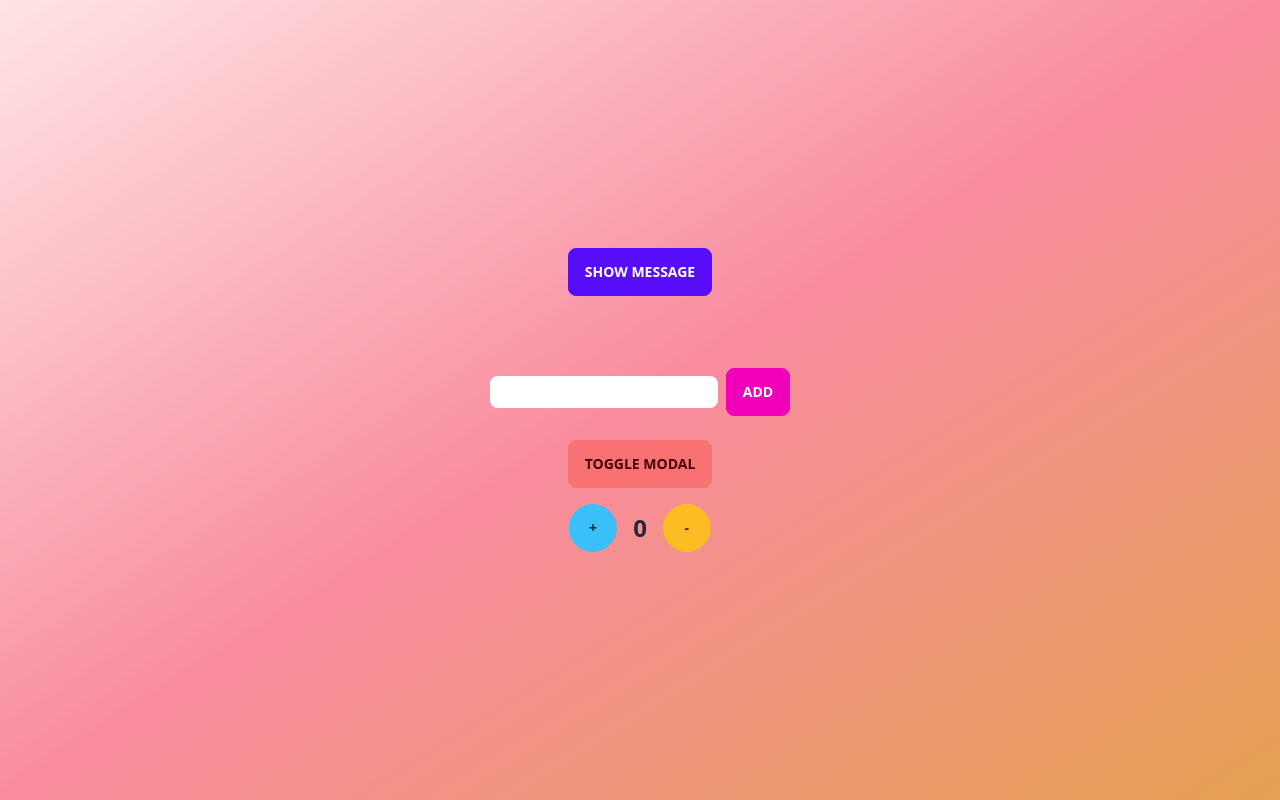
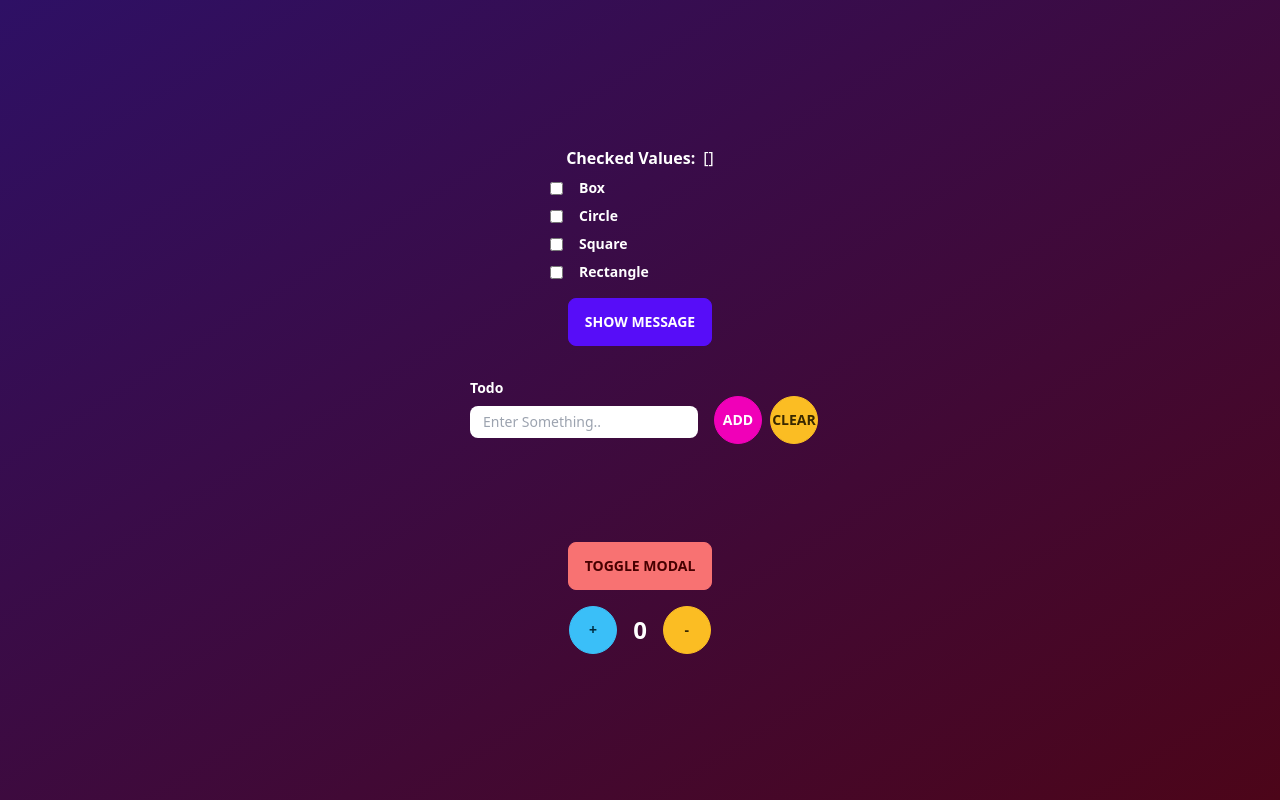
Before and after one commit to mza-codes/vue3-learning, a Vue app: page / in a window 1280 px wide. Built offline with nearby package versions, Linux system fonts and the light colour scheme.

Commit message:
feat: InputBox with prop, localized data

```diff
--- a/src/App.vue
+++ b/src/App.vue
@@ -4,12 +4,16 @@ import ModalT from "./components/ModalT.vue";
 import TodoComponent from "./components/TodoComponent.vue";
 // OptionsAPI Component
 import CounterOld from "./components/CounterOld.vue";
+import { ref } from "vue";
+import CheckBox from "./components/CheckBox.vue";
+const msg = ref("");
 </script>
 
 <template>
     <main
-        class="min-h-screen bg-gradient-to-br from-red-200/50 via-rose-500/60 to-amber-600/70 col gap-4 center p-4"
+        class="min-h-screen bg-gradient-to-br from-violet-950 to-rose-950 text-white col gap-4 center p-4"
     >
+        <CheckBox />
         <IfComponent />
         <TodoComponent />
         <ModalT />
--- /dev/null
+++ b/src/components/CheckBox.vue
@@ -0,0 +1,22 @@
+<script setup lang="ts">
+import { ref } from "vue";
+const checkedNames = ref<string[]>([]);
+const boxes = ["box", "circle", "square", "rectangle"];
+</script>
+
+<template>
+    <div class="col gap-2 center">
+        <div class="row gap-2 items-center">
+            <span class="font-semibold"> Checked Values: </span>
+            <div class="font-medium">{{ checkedNames }}</div>
+        </div>
+        <div
+            class="row gap-4 items-center min-w-[180px]"
+            v-for="name in boxes"
+            v-bind:key="name"
+        >
+            <input type="checkbox" :id="name" :value="name" v-model="checkedNames" />
+            <label class="font-semibold text-sm capitalize" :for="name">{{ name }}</label>
+        </div>
+    </div>
+</template>
--- /dev/null
+++ b/src/components/InputBoxV2.vue
@@ -0,0 +1,47 @@
+<script lang="ts">
+import { defineComponent, PropType } from "vue";
+
+interface Props {
+    label?: string;
+    error?: string;
+    // ... add other prop types here
+}
+
+export default defineComponent({
+    name: "CustomInput",
+    props: {
+        label: {
+            type: String as PropType<string>,
+            default: "",
+        },
+        error: {
+            type: String as PropType<string>,
+            default: "",
+        },
+        // ... add other props here
+    },
+
+    setup(props: Props) {
+        // Extracting the props dynamically using the spread operator
+        const inputProps = {
+            ...props,
+        };
+
+        return {
+            inputProps,
+        };
+    },
+});
+</script>
+
+<template>
+    <div class="form-control max-w-xs">
+        <label class="label">
+            <span class="label-text font-semibold">{{ label }}</span>
+        </label>
+        <input class="input input-sm max-w-xs" v-bind="inputProps" />
+        <label class="label">
+            <span class="label-text-alt text-red-50">{{ error }}</span>
+        </label>
+    </div>
+</template>
--- /dev/null
+++ b/src/components/InputBoxV3.vue
@@ -0,0 +1,65 @@
+<template>
+    <div class="relative col gap-2" :class="containerClassName">
+        <label class="font-semibold text-xs text-secondary.400" :for="$props.label">
+            {{ label }}
+        </label>
+        <div class="relative">
+            <input
+                ref="inputRef"
+                class="rounded-lg border-gray.200 p-3 border-[1px] outline-primary.400 placeholder:text-gray.400 text-sm w-full"
+                :class="isPassword ? 'pr-12' : ''"
+                :type="isPassword ? (show ? 'text' : 'password') : type"
+                v-bind="$attrs"
+            />
+            <button
+                v-if="isPassword"
+                type="button"
+                class="absolute right-1 bottom-0 top-0 p-2 text-gray.200 hover:text-gray-400/80 text-2xl"
+                @click="show = !show"
+            >
+                <span v-if="show"> + </span>
+                <span v-else> - </span>
+            </button>
+        </div>
+        <span class="text-error capitalize text-xs ml-1">{{ error }}</span>
+    </div>
+</template>
+
+<script lang="ts">
+import { PropType, defineComponent, ref } from "vue";
+
+export default defineComponent({
+    name: "InputBoxV3",
+    props: {
+        label: {
+            type: String as PropType<string>,
+            required: true,
+        },
+        name: {
+            type: String as PropType<string>,
+            required: true,
+        },
+        containerClassName: String,
+        error: String,
+        type: String,
+    },
+    setup(props, { attrs }) {
+        console.log("{props},{attrs}", { props, attrs });
+
+        const inputRef = ref(null);
+        const show = ref(false);
+        const isPassword = ref(false);
+
+        // Determine if the input is a password field
+        if (props.name && typeof props.name === "string") {
+            isPassword.value = props.name.includes("password");
+        }
+
+        return {
+            inputRef,
+            show,
+            isPassword,
+        };
+    },
+});
+</script>
--- /dev/null
+++ b/src/components/InputBoxV4.vue
@@ -0,0 +1,32 @@
+<script setup lang="ts">
+defineProps(["modelValue", "type", "label", "error", "placeholder", "max"]);
+defineEmits(["update:modelValue"]);
+</script>
+<template>
+    <div class="col gap-2 max-w-xs p-2 justify-center">
+        <span class="text-sm tex font-semibold">{{ label }}</span>
+
+        <input
+            :type="type"
+            :placeholder="placeholder"
+            class="input input-sm max-w-xs font-medium text-black"
+            :value="modelValue"
+            :maxlength="max || '30'"
+            @input="
+                $emit(
+                    'update:modelValue',
+                    // @ts-ignore
+                    $event.target?.value
+                )
+            "
+        />
+        <span class="label-text-alt text-white font-semibold err">{{ error }}</span>
+    </div>
+</template>
+
+<style scoped>
+.err::before {
+    content: "! ";
+    color: transparent;
+}
+</style>
--- a/src/components/TodoComponent.vue
+++ b/src/components/TodoComponent.vue
@@ -1,55 +1,67 @@
 <script setup lang="ts">
 import { onMounted, ref } from "vue";
-import InputBox from "./InputBox.vue";
 import { genColor } from "../utils";
+import InputBoxV4 from "./InputBoxV4.vue";
+
+type Todo = { text: string; bg: string };
 
 const text = ref("");
 const error = ref("");
-const todos = ref<string[]>([]);
-
-const color = genColor();
-
-function addTodo(): void {
-    console.log("add todo call", text, todos);
-
-    if (text.value.length <= 5) {
-        error.value = "Todo must be at least 5 characters!";
-        return;
-    }
-    todos.value.push(text.value);
-    text.value = "";
-    error.value = "";
-}
+const todos = ref<Todo[]>([]);
 
 onMounted(() => {
     const value = JSON.parse(localStorage.getItem("vue-todo") ?? "[]");
     console.log("onMount set value", value);
     todos.value = value;
 });
+
+function addTodo(): void {
+    if (text.value.trim().length <= 4) {
+        error.value = "Todo must be at least 5 characters!";
+        return;
+    }
+    todos.value.push({ text: text.value, bg: genColor() });
+    text.value = "";
+    error.value = "";
+    updateWLocal(todos.value);
+}
+
+const updateWLocal = (value: Todo[], reset = false) => {
+    console.log("@set in local");
+    localStorage.setItem("vue-todo", JSON.stringify(value));
+    if (reset) todos.value = [];
+};
 </script>
 
 <template>
-    <ul class="p-4 space-y-2">
+    <form @submit.prevent="addTodo" class="row gap-2 p-2 items-center">
+        <div>
+            <InputBoxV4
+                label="Todo"
+                name="todo"
+                v-model:model-value="text"
+                :error="error"
+                placeholder="Enter Something.."
+                :max="24"
+            />
+        </div>
+        <button type="submit" class="btn btn-secondary btn-circle">Add</button>
+        <button
+            @click="updateWLocal([], true)"
+            type="button"
+            class="btn btn-warning btn-circle"
+        >
+            Clear
+        </button>
+    </form>
+    <ul class="p-4 row gap-4">
         <li
-            :style="{ backgroundColor: color }"
-            class="font-semibold bg-opacity-20 hover:bg-opacity-40 rounded-md p-2 capitalize"
             v-for="todo in todos"
-            :key="todo"
+            :style="{ backgroundColor: todo.bg }"
+            class="font-semibold rounded-md p-2 capitalize text-black"
+            :key="todo.text"
         >
-            {{ todo }}
+            {{ todo.text || "@Error" }}
         </li>
     </ul>
-    <form @submit.prevent="addTodo" class="row gap-2 items-center">
-        <InputBox label="Todo" :error="error" v-model.trim="text" />
-        <button type="submit" class="btn btn-secondary">Add</button>
-    </form>
 </template>
-
-<!-- <input
-            required
-            minlength="4"
-            placeholder="Enter a Todo"
-            type="text"
-            class="input input-bordered input-sm max-w-xs"
-            v-model.trim="text"
-        /> -->
```
